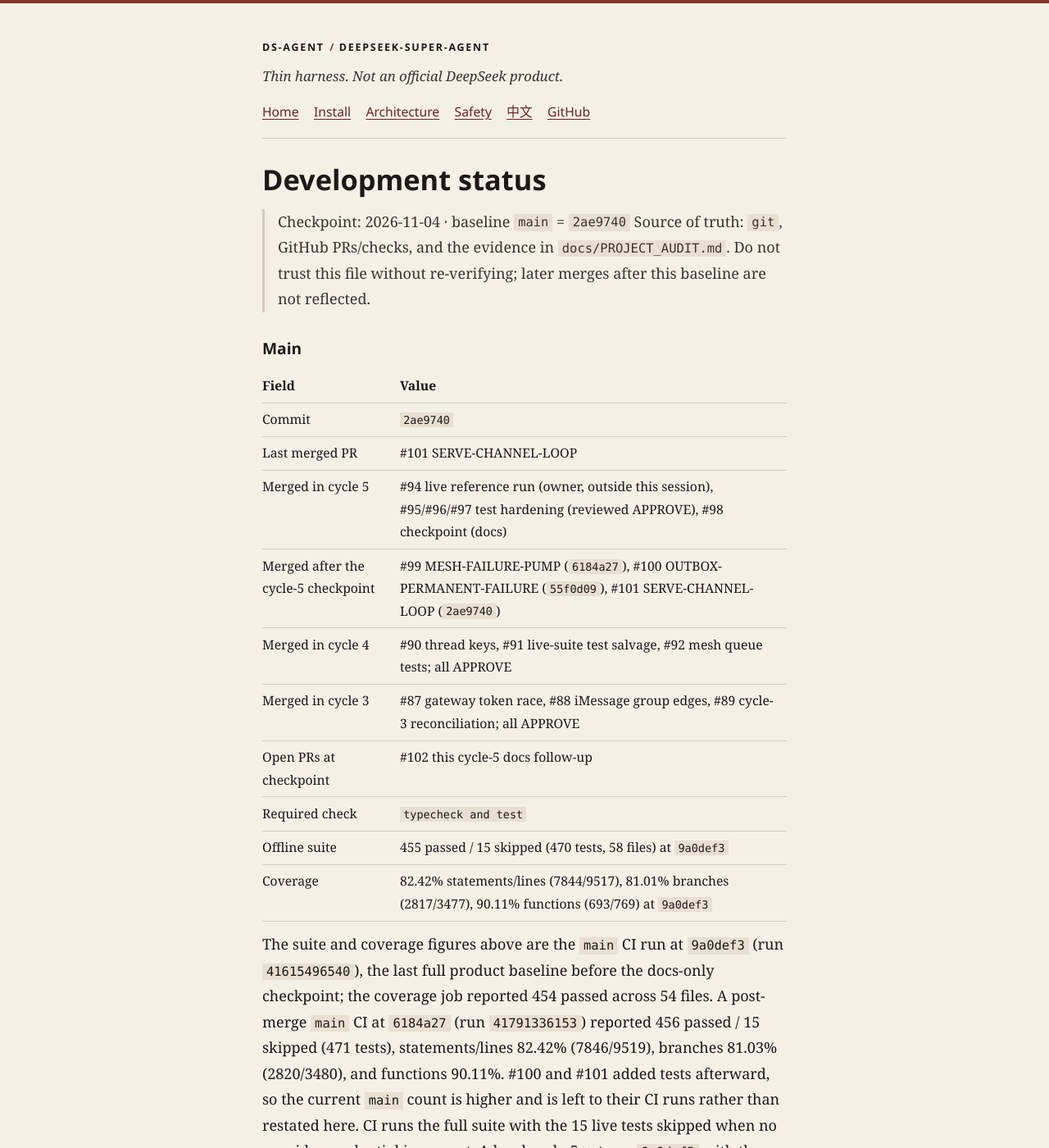
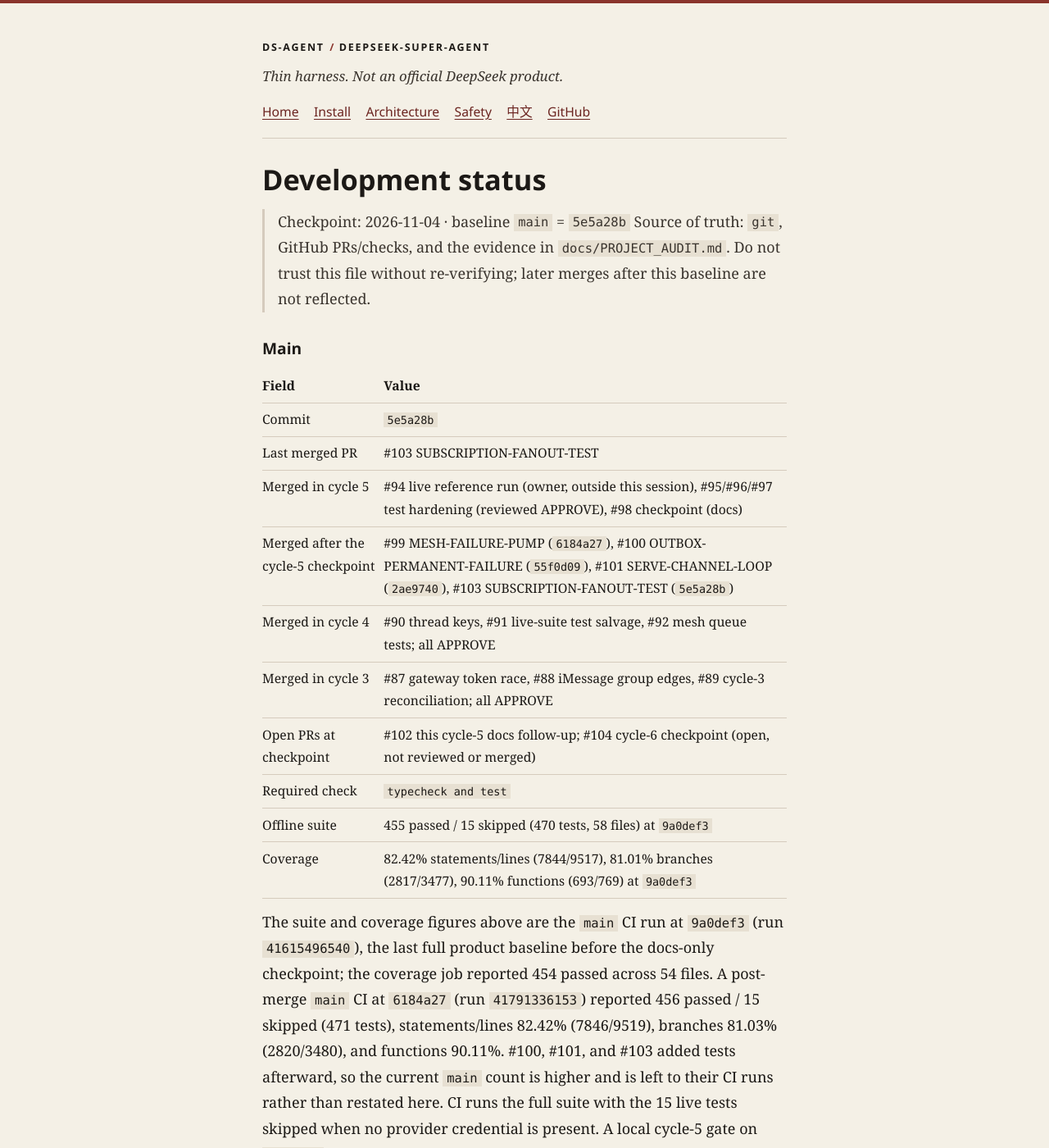
Before and after one commit to LofiSu/deepseek-super-agent, a Jekyll site: the page built from docs/DEVELOPMENT_STATUS.md, in a window 1280 px wide and 1400 px high. Shown: the whole window at 82% size. Built offline with Jekyll 4.4.1, drawn with Linux system fonts in a browser that asks for light colours; our own code applies the rules of GitHub Pages for plain Markdown files; some of the changed text lies outside the part shown.

Commit message:
[SUPER-AGENT][CYCLE-5-CHECKPOINT] Refresh the record to main 5e5a28b

```diff
--- a/docs/DEVELOPMENT_STATUS.md
+++ b/docs/DEVELOPMENT_STATUS.md
@@ -1,6 +1,6 @@
 # Development status
 
-> Checkpoint: 2026-11-04 · baseline `main` = `2ae9740`
+> Checkpoint: 2026-11-04 · baseline `main` = `5e5a28b`
 > Source of truth: `git`, GitHub PRs/checks, and the evidence in
 > `docs/PROJECT_AUDIT.md`. Do not trust this file without re-verifying; later
 > merges after this baseline are not reflected.
@@ -9,13 +9,13 @@
 
 | Field | Value |
 |-------|-------|
-| Commit | `2ae9740` |
-| Last merged PR | #101 SERVE-CHANNEL-LOOP |
+| Commit | `5e5a28b` |
+| Last merged PR | #103 SUBSCRIPTION-FANOUT-TEST |
 | Merged in cycle 5 | #94 live reference run (owner, outside this session), #95/#96/#97 test hardening (reviewed APPROVE), #98 checkpoint (docs) |
-| Merged after the cycle-5 checkpoint | #99 MESH-FAILURE-PUMP (`6184a27`), #100 OUTBOX-PERMANENT-FAILURE (`55f0d09`), #101 SERVE-CHANNEL-LOOP (`2ae9740`) |
+| Merged after the cycle-5 checkpoint | #99 MESH-FAILURE-PUMP (`6184a27`), #100 OUTBOX-PERMANENT-FAILURE (`55f0d09`), #101 SERVE-CHANNEL-LOOP (`2ae9740`), #103 SUBSCRIPTION-FANOUT-TEST (`5e5a28b`) |
 | Merged in cycle 4 | #90 thread keys, #91 live-suite test salvage, #92 mesh queue tests; all APPROVE |
 | Merged in cycle 3 | #87 gateway token race, #88 iMessage group edges, #89 cycle-3 reconciliation; all APPROVE |
-| Open PRs at checkpoint | #102 this cycle-5 docs follow-up |
+| Open PRs at checkpoint | #102 this cycle-5 docs follow-up; #104 cycle-6 checkpoint (open, not reviewed or merged) |
 | Required check | `typecheck and test` |
 | Offline suite | 455 passed / 15 skipped (470 tests, 58 files) at `9a0def3` |
 | Coverage | 82.42% statements/lines (7844/9517), 81.01% branches (2817/3477), 90.11% functions (693/769) at `9a0def3` |
@@ -25,7 +25,7 @@ The suite and coverage figures above are the `main` CI run at `9a0def3`
 checkpoint; the coverage job reported 454 passed across 54 files. A post-merge
 `main` CI at `6184a27` (run `41791336153`) reported 456 passed / 15 skipped
 (471 tests), statements/lines 82.42% (7846/9519), branches 81.03% (2820/3480),
-and functions 90.11%. #100 and #101 added tests afterward, so the current
+and functions 90.11%. #100, #101, and #103 added tests afterward, so the current
 `main` count is higher and is left to their CI runs rather than restated here.
 CI runs the full suite with the 15 live tests skipped when no provider
 credential is present. A local cycle-5 gate on `9a0def3` with the live test
@@ -42,8 +42,10 @@ it is not the CI baseline.
 | MESH-FAILURE-PUMP — pump queued Workers after a failed release | P2 | `agent/mesh-failure-pump` | implementer | merged (#99, `6184a27`), APPROVE |
 | SERVE-CHANNEL-LOOP — inbound iMessage loop for `serve` | P1 | `agent/serve-imessage-loop` | implementer | merged (#101, `2ae9740`) |
 | OUTBOX-PERMANENT-FAILURE — stop retrying unroutable sends | P2 | `agent/outbox-permanent-failure` | implementer | merged (#100, `55f0d09`) |
+| SUBSCRIPTION-FANOUT-TEST — deterministic many-to-many workers | P2 | `debug/subscription-timeout` | implementer | merged (#103, `5e5a28b`) |
 | GATEWAY-REVIEW — review #64 surface | P2 | review only | review lead | #76/#81/#82/#84/#85/#87/#90/#95/#96/#97 APPROVE; #77 corrected |
 | CYCLE-5-CHECKPOINT — this checkpoint | P1 | `docs/cycle-5-checkpoint` | chief engineer | merged (#98, `ab8e4bf`) |
+| CYCLE-6-CHECKPOINT — cycle-6 record | P1 | `docs/cycle-6-checkpoint` | chief engineer | PR #104 open; not reviewed or merged |
 
 ## Completed this cycle (Cycle 5)
 
@@ -66,7 +68,8 @@ it is not the CI baseline.
 - Merged the cycle-5 checkpoint as #98 at `ab8e4bf` (docs-only).
 - After the checkpoint, #99 (pump queued Workers after a failed non-queued
   release) merged at `6184a27`, #100 (outbox permanent failure) merged at
-  `55f0d09`, and #101 (`serve` inbound iMessage loop) merged at `2ae9740`.
+  `55f0d09`, #101 (`serve` inbound iMessage loop) merged at `2ae9740`, and #103
+  (deterministic subscription fan-out test) merged at `5e5a28b`.
 - Confirmed PR #97 merged with `typecheck and test` green and zero unresolved
   review threads; branch protection was not bypassed.
 
@@ -86,8 +89,7 @@ it is not the CI baseline.
 
 1. Land this cycle-5 follow-up (#102) after CI; the checkpoint itself is #98
    (`ab8e4bf`).
-2. Write the cycle-6 checkpoint: #99/#100/#101 are merged and their docs state
-   is current in this file, `docs/AGENT_LOG.md`, `docs/PR_REVIEW_LOG.md`,
-   `docs/AGENT_REGISTRY.md`, and `.super-agent/state.json`.
+2. PR #104 is the open cycle-6 checkpoint; it is not reviewed or merged here.
+   Reconcile #102 and #104 before the next cycle.
 3. Then evaluate semantic long-term memory (roadmap open item) and the
    remaining iMessage ambiguity boundary.
```
Also changed, not shown: docs/AGENT_LOG.md (+4 -2 lines), docs/AGENT_REGISTRY.md (+3 -0 lines), docs/MASTER_PLAN.md (+12 -7 lines), docs/PROJECT_AUDIT.md (+7 -4 lines), docs/PR_REVIEW_LOG.md (+7 -6 lines).
